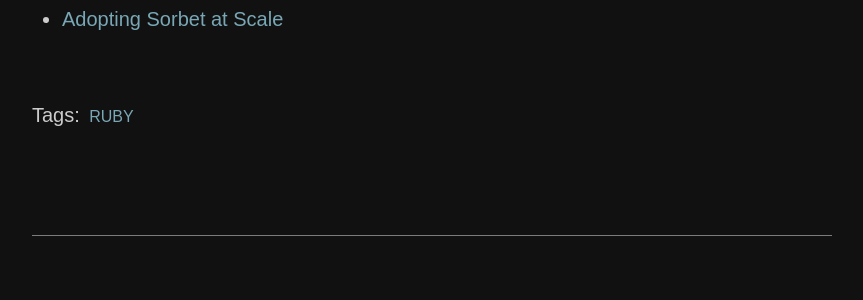
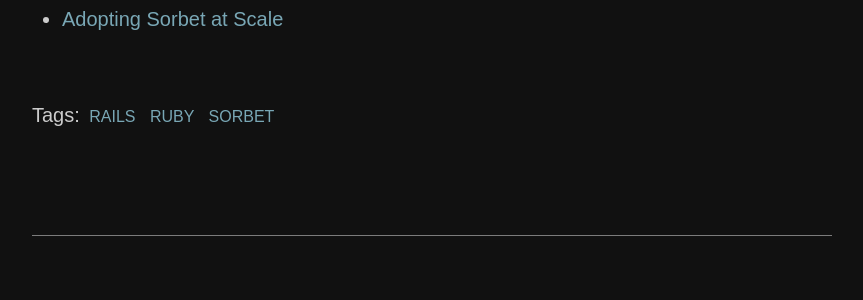
Before and after one commit to nithinbekal/nithinbekal.github.io, a Jekyll site: the page built from _posts/2023-02-14-sorbet-rails.md, in a window 1280 px wide and 900 px high, scrolled down 5180 px. Shown: the part 152-452 px from the top of the window, without its empty margins (208-1071 px from the left). Built offline with Jekyll 4.4.1, drawn with Linux system fonts in a browser that asks for light colours; comment, search, counter and statistics services are not loaded.

Commit message:
Add new category: sorbet

```diff
--- a/_posts/2023-02-14-sorbet-rails.md
+++ b/_posts/2023-02-14-sorbet-rails.md
@@ -2,7 +2,10 @@
 layout: post
 title: Adding Sorbet to a Rails project
 date:  2023-02-14 12:00:00 -05:00
-categories: ruby
+categories:
+  - rails
+  - ruby
+  - sorbet
 ---
 
 Sorbet is a static type checker for Ruby.
```
Also changed, not shown: _posts/2026-02-01-minimal-sorbet-rbs-setup.md (+3 -1 lines), categories/sorbet.md (added, +5 -0 lines).
